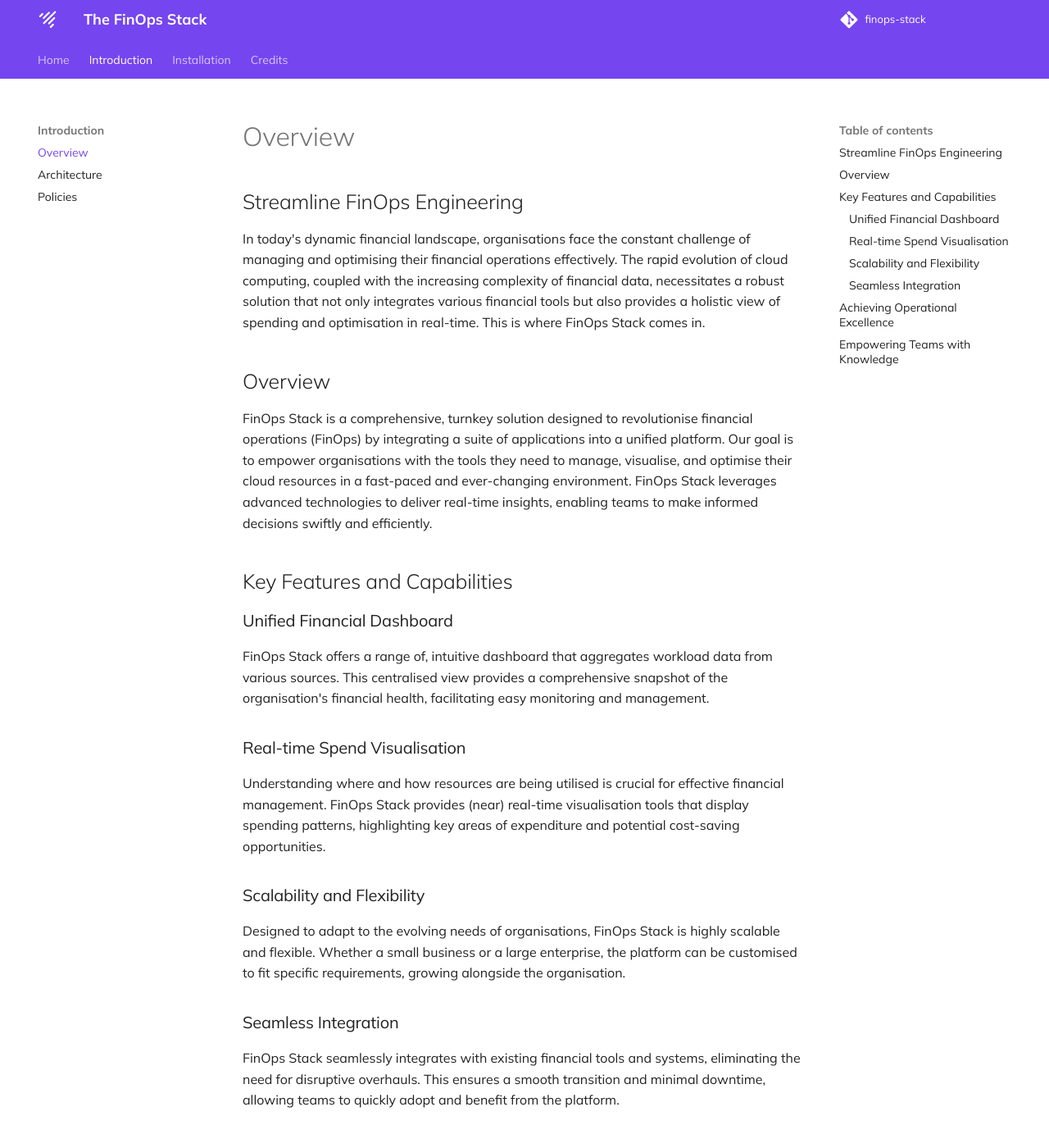
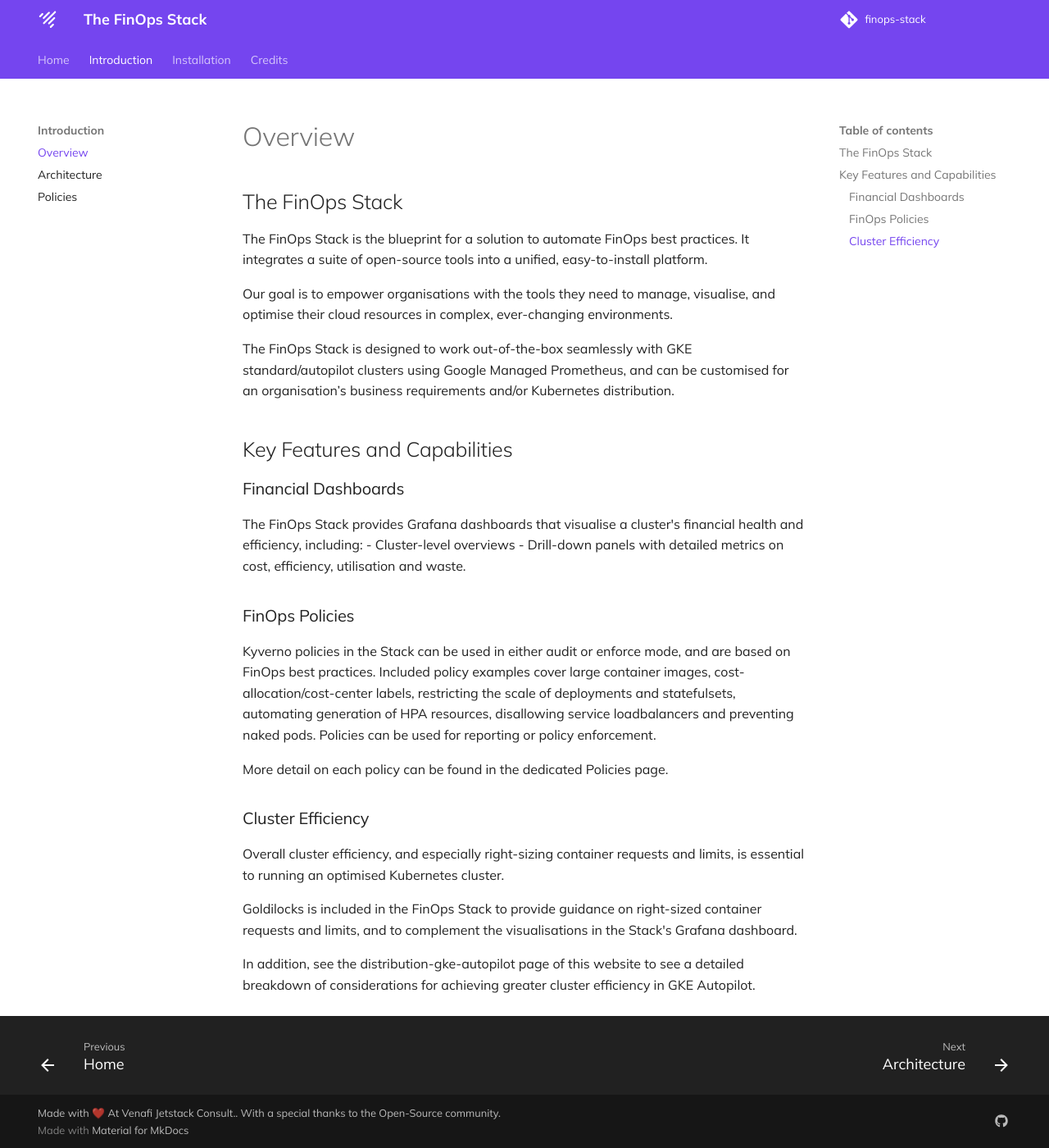
Before and after one commit to jetstack/finops-stack, an MkDocs documentation site: the page built from content/intro.md, in a window 1280 px wide and 1400 px high. Shown: the whole window at 82% size. Built offline with MkDocs 1.6.1 and Material for MkDocs 9.7.7, drawn with Linux system fonts in a browser that asks for light colours; comment, search, counter and statistics services are not loaded; some of the changed text lies outside the part shown.

Commit message:
rewrite introduction page for updated stack

```diff
--- a/content/intro.md
+++ b/content/intro.md
@@ -1,35 +1,31 @@
 # Overview
 
-## Streamline FinOps Engineering
+## The FinOps Stack
 
-In today's dynamic financial landscape, organisations face the constant challenge of managing and optimising their financial operations effectively. The rapid evolution of cloud computing, coupled with the increasing complexity of financial data, necessitates a robust solution that not only integrates various financial tools but also provides a holistic view of spending and optimisation in real-time. This is where FinOps Stack comes in.
+The FinOps Stack is the blueprint for a solution to automate FinOps best practices. It integrates a suite of open-source tools into a unified, easy-to-install platform.
 
-## Overview
+Our goal is to empower organisations with the tools they need to manage, visualise, and optimise their cloud resources in complex, ever-changing environments.
 
-FinOps Stack is a comprehensive, turnkey solution designed to revolutionise financial operations (FinOps) by integrating a suite of applications into a unified platform. Our goal is to empower organisations with the tools they need to manage, visualise, and optimise their cloud resources in a fast-paced and ever-changing environment. FinOps Stack leverages advanced technologies to deliver real-time insights, enabling teams to make informed decisions swiftly and efficiently.
+The FinOps Stack is designed to work out-of-the-box seamlessly with GKE standard/autopilot clusters using Google Managed Prometheus, and can be customised for an organisation’s business requirements and/or Kubernetes distribution.
 
 ## Key Features and Capabilities
 
-### Unified Financial Dashboard
+### Financial Dashboards
 
-FinOps Stack offers a range of, intuitive dashboard that aggregates workload data from various sources. This centralised view provides a comprehensive snapshot of the organisation's financial health, facilitating easy monitoring and management.
+The FinOps Stack provides Grafana dashboards that visualise a cluster's financial health and efficiency, including:
+- Cluster-level overviews
+- Drill-down panels with detailed metrics on cost, efficiency, utilisation and waste.
 
-### Real-time Spend Visualisation
+### FinOps Policies
 
-Understanding where and how resources are being utilised is crucial for effective financial management. FinOps Stack provides (near) real-time visualisation tools that display spending patterns, highlighting key areas of expenditure and potential cost-saving opportunities.
+Kyverno policies in the Stack can be used in either audit or enforce mode, and are based on FinOps best practices. Included policy examples cover large container images, cost-allocation/cost-center labels, restricting the scale of deployments and statefulsets, automating generation of HPA resources, disallowing service loadbalancers and preventing naked pods. Policies can be used for reporting or policy enforcement.
 
-### Scalability and Flexibility
+More detail on each policy can be found in the dedicated Policies page.
 
-Designed to adapt to the evolving needs of organisations, FinOps Stack is highly scalable and flexible. Whether a small business or a large enterprise, the platform can be customised to fit specific requirements, growing alongside the organisation.
+### Cluster Efficiency
 
-### Seamless Integration
+Overall cluster efficiency, and especially right-sizing container requests and limits, is essential to running an optimised Kubernetes cluster.
 
-FinOps Stack seamlessly integrates with existing financial tools and systems, eliminating the need for disruptive overhauls. This ensures a smooth transition and minimal downtime, allowing teams to quickly adopt and benefit from the platform.
+Goldilocks is included in the FinOps Stack to provide guidance on right-sized container requests and limits, and to complement the visualisations in the Stack's Grafana dashboard.
 
-## Achieving Operational Excellence
-
-The core objective of FinOps Stack is to enhance operational efficiency and financial transparency. By providing a fast and effective means to visualise spending and optimise financial operations, the platform helps teams understand their financial landscape within minutes. This rapid insight enables proactive management, reducing the time and effort required to identify and address financial issues.
-
-## Empowering Teams with Knowledge
-
-FinOps Stack is designed with the end-user in mind. Its user-friendly interface and comprehensive documentation ensure that teams can quickly learn and leverage the platform's capabilities. Training modules and support services are available to assist users in navigating the system and maximising its potential.
+In addition, see the distribution-gke-autopilot page of this website to see a detailed breakdown of considerations for achieving greater cluster efficiency in GKE Autopilot.
```
